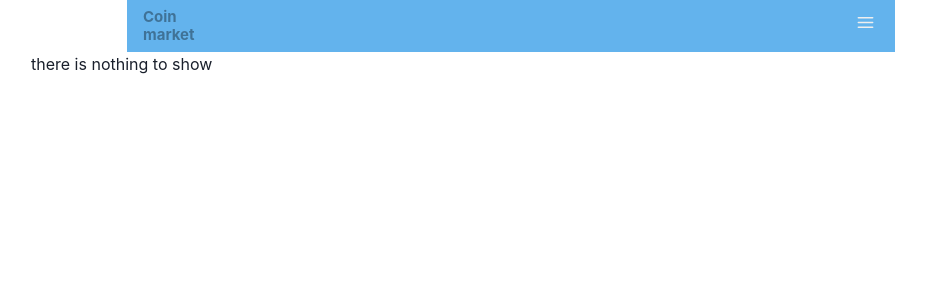
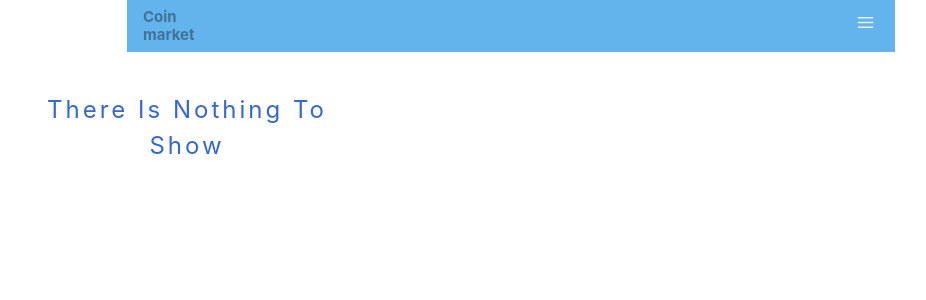
Before and after one commit to parham-mosadeq/next-crypto, a Next.js app: page /faves in a window 1280 px wide. Shown: the top 300 px of the page, without its empty margins (129-1055 px from the left). Built offline with nearby package versions, Linux system fonts and the light colour scheme.

Commit message:
faveLists modified.

```diff
--- a/src/components/redux/faves/faveSlice.js
+++ b/src/components/redux/faves/faveSlice.js
@@ -12,9 +12,18 @@ const faveSlice = createSlice({
       state.faves.push(action.payload);
       localStorage.setItem('faves', JSON.stringify(state.faves));
     },
+
+    removeFave: (state, action) => {
+      let faves;
+      if (typeof window !== 'undefined') {
+        faves = JSON.parse(localStorage.getItem('faves'));
+      }
+
+      const filter = faves.filter((fave) => fave.id !== action.payload.id);
+      state.faves.filter((fave) => fave.id !== action.payload.id);
+      localStorage.setItem('faves', JSON.stringify(filter));
+    },
   },
-
-  removeFave: (state, action) => {},
 });
 
 export const { addToFaves, removeFave } = faveSlice.actions;
--- a/src/components/shared/FavesLists.js
+++ b/src/components/shared/FavesLists.js
@@ -19,25 +19,28 @@ const CoinsList = ({ coin }) => {
   const dispatch = useDispatch();
   return (
     <Box as='article'>
-      <Card align='center' my={3}>
+      <Card align='center' my={3} rounded='lg'>
         <CardHeader>
-          <Heading letterSpacing={2} size='lg'>
+          <Heading
+            letterSpacing={2}
+            size='md'
+            fontSize={18}
+            color='facebook.700'
+          >
             {' '}
             {coin.name}
           </Heading>
         </CardHeader>
         <Divider />
-        <CardBody>
-          <Text>
-            <Image src={coin.image} width={120} height={120} />
-          </Text>
+        <CardBody maxW='full' display='block' mx='auto' p={0}>
+          <Image src={coin.image} width={220} height={220} my={3} />
         </CardBody>
         <CardFooter>
           <Button
-            onClick={() => dispatch(removeFave(coin.id))}
+            onClick={() => dispatch(removeFave(coin))}
             textTransform='capitalize'
             mr={1}
-            colorScheme='blue'
+            colorScheme='red'
           >
             remove
           </Button>
--- a/src/pages/faves/index.js
+++ b/src/pages/faves/index.js
@@ -1,17 +1,17 @@
 import FavesLists from '@/components/shared/FavesLists';
 import HeadMaker from '@/components/shared/HeadMaker';
-import { Container, Grid, GridItem } from '@chakra-ui/react';
+import { Container, Grid, GridItem, Text } from '@chakra-ui/react';
 
 const FavesHomePage = () => {
   // * Global variable faves
   let faves;
-
   // * Checking to see if our page (document) is loaded, then accessing the localStorage.
   // * Why? because we can't access localStorage on server.
   if (typeof window !== 'undefined') {
     // * Reading data from localStorage.
     faves = JSON.parse(localStorage.getItem('faves'));
   }
+  console.log(faves);
 
   return (
     <Container maxW='container.lg' minH='container.xl'>
@@ -21,17 +21,34 @@ const FavesHomePage = () => {
         metaName='favorite'
         metaDesc='This page shows users favorite coin/exchanges'
       />
-      <Grid>
+      <Grid
+        templateColumns={{
+          base: 'repeat(1, 1fr)',
+          md: 'repeat(2, 1fr)',
+          lg: 'repeat(3,1fr)',
+        }}
+        gap={3}
+      >
         {faves ? (
           faves.map((coin) => {
             return (
-              <GridItem>
+              <GridItem key={coin.id}>
                 <FavesLists coin={coin} />
               </GridItem>
             );
           })
         ) : (
-          <h2>there is nothing to show</h2>
+          <Text
+            as='p'
+            fontSize='2xl'
+            letterSpacing={3}
+            textTransform='capitalize'
+            textAlign='center'
+            mt={10}
+            color='Highlight'
+          >
+            there is nothing to show
+          </Text>
         )}
       </Grid>
     </Container>
```
